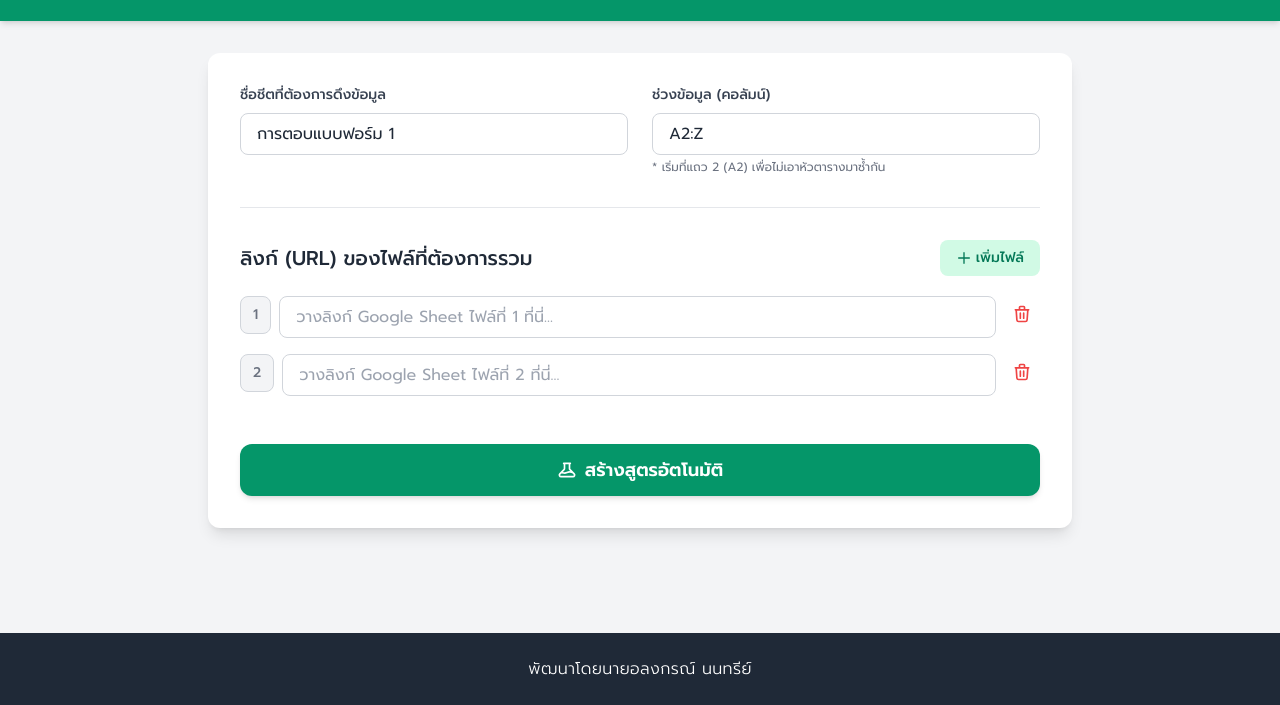
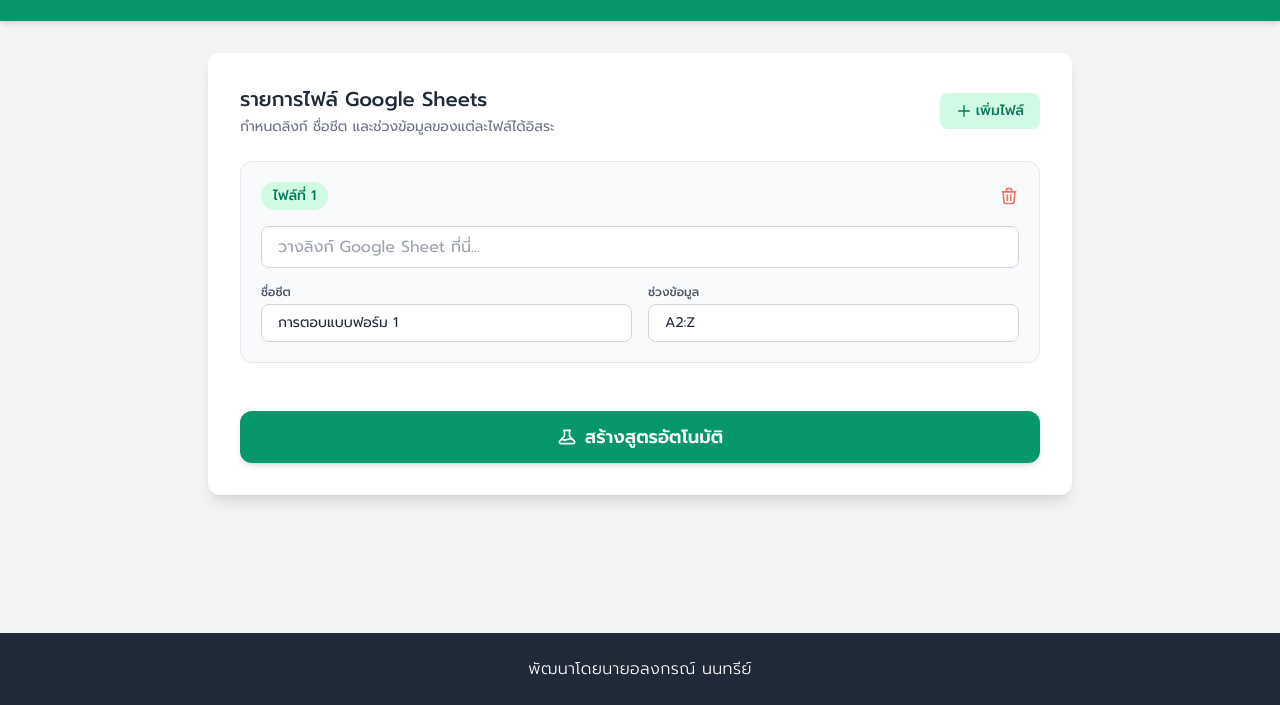
Before and after one commit to alongkonan/kritbio, a plain HTML site: page free/gsfg/index.html in a window 1280 px wide. Shown: the part 95-800 px from the top of the page. Drawn offline with nearby package versions, Linux system fonts and the light colour scheme.

Commit message:
Update index.html

```diff
--- a/free/gsfg/index.html
+++ b/free/gsfg/index.html
@@ -36,51 +36,43 @@
 
         <div class="bg-white rounded-xl shadow-lg p-6 md:p-8 space-y-8">
 
-            <!-- ตั้งค่าชีตและคอลัมน์ -->
-            <div class="grid grid-cols-1 md:grid-cols-2 gap-6">
+            <!-- ส่วนรายการไฟล์และตั้งค่า -->
             <div>
-                    <label class="block text-sm font-medium text-gray-700 mb-2">ชื่อชีตที่ต้องการดึงข้อมูล</label>
-                    <input type="text" id="sheetName" value="การตอบแบบฟอร์ม 1"
-                           class="w-full px-4 py-2 border border-gray-300 rounded-lg focus:ring-2 focus:ring-emerald-500 focus:border-emerald-500 outline-none transition-all"
-                           placeholder="เช่น การตอบแบบฟอร์ม 1 หรือ Form Responses 1">
+                <div class="flex flex-col sm:flex-row justify-between items-start sm:items-center mb-6 gap-4">
+                    <div>
+                        <h2 class="text-xl font-medium text-gray-800">รายการไฟล์ Google Sheets</h2>
+                        <p class="text-sm text-gray-500 mt-1">กำหนดลิงก์ ชื่อชีต และช่วงข้อมูลของแต่ละไฟล์ได้อิสระ</p>
                     </div>
-                <div>
-                    <label class="block text-sm font-medium text-gray-700 mb-2">ช่วงข้อมูล (คอลัมน์)</label>
-                    <input type="text" id="range" value="A2:Z"
-                           class="w-full px-4 py-2 border border-gray-300 rounded-lg focus:ring-2 focus:ring-emerald-500 focus:border-emerald-500 outline-none transition-all"
-                           placeholder="เช่น A2:Z หรือ A2:F">
-                    <p class="text-xs text-gray-500 mt-1">* เริ่มที่แถว 2 (A2) เพื่อไม่เอาหัวตารางมาซ้ำกัน</p>
-                </div>
-            </div>
-
-            <hr class="border-gray-200">
-
-            <!-- ส่วนใส่ URL -->
-            <div>
-                <div class="flex justify-between items-center mb-4">
-                    <h2 class="text-xl font-medium text-gray-800">ลิงก์ (URL) ของไฟล์ที่ต้องการรวม</h2>
-                    <button onclick="addUrlInput()" class="bg-emerald-100 text-emerald-700 hover:bg-emerald-200 px-4 py-2 rounded-lg text-sm font-medium transition-colors flex items-center">
+                    <button onclick="addUrlInput()" class="bg-emerald-100 text-emerald-700 hover:bg-emerald-200 px-4 py-2 rounded-lg text-sm font-medium transition-colors flex items-center whitespace-nowrap">
                         <svg class="w-4 h-4 mr-1" fill="none" stroke="currentColor" viewBox="0 0 24 24"><path stroke-linecap="round" stroke-linejoin="round" stroke-width="2" d="M12 4v16m8-8H4"></path></svg>
                         เพิ่มไฟล์
                     </button>
                 </div>
 
-                <div id="urlContainer" class="space-y-3">
-                    <!-- URL Input 1 -->
-                    <div class="flex gap-2 items-start url-group">
-                        <span class="bg-gray-100 border border-gray-300 text-gray-500 px-3 py-2 rounded-lg text-sm font-medium mt-1">1</span>
-                        <input type="text" class="url-input flex-1 px-4 py-2 border border-gray-300 rounded-lg focus:ring-2 focus:ring-emerald-500 focus:border-emerald-500 outline-none transition-all mt-1" placeholder="วางลิงก์ Google Sheet ไฟล์ที่ 1 ที่นี่...">
-                        <button onclick="removeUrlInput(this)" class="mt-1 p-2 text-red-500 hover:bg-red-50 rounded-lg transition-colors" title="ลบไฟล์นี้">
+                <div id="urlContainer" class="space-y-4">
+                    <!-- File Block 1 -->
+                    <div class="url-group bg-gray-50 p-5 rounded-xl border border-gray-200 relative">
+                        <div class="flex justify-between items-center mb-4">
+                            <span class="font-medium text-emerald-700 bg-emerald-100 px-3 py-1 rounded-full text-sm">ไฟล์ที่ <span class="file-number">1</span></span>
+                            <button onclick="removeUrlInput(this)" class="text-red-400 hover:text-red-600 transition-colors" title="ลบไฟล์นี้">
                                 <svg class="w-5 h-5" fill="none" stroke="currentColor" viewBox="0 0 24 24"><path stroke-linecap="round" stroke-linejoin="round" stroke-width="2" d="M19 7l-.867 12.142A2 2 0 0116.138 21H7.862a2 2 0 01-1.995-1.858L5 7m5 4v6m4-6v6m1-10V4a1 1 0 00-1-1h-4a1 1 0 00-1 1v3M4 7h16"></path></svg>
                             </button>
                         </div>
-                    <!-- URL Input 2 -->
-                    <div class="flex gap-2 items-start url-group">
-                        <span class="bg-gray-100 border border-gray-300 text-gray-500 px-3 py-2 rounded-lg text-sm font-medium mt-1">2</span>
-                        <input type="text" class="url-input flex-1 px-4 py-2 border border-gray-300 rounded-lg focus:ring-2 focus:ring-emerald-500 focus:border-emerald-500 outline-none transition-all mt-1" placeholder="วางลิงก์ Google Sheet ไฟล์ที่ 2 ที่นี่...">
-                        <button onclick="removeUrlInput(this)" class="mt-1 p-2 text-red-500 hover:bg-red-50 rounded-lg transition-colors" title="ลบไฟล์นี้">
-                            <svg class="w-5 h-5" fill="none" stroke="currentColor" viewBox="0 0 24 24"><path stroke-linecap="round" stroke-linejoin="round" stroke-width="2" d="M19 7l-.867 12.142A2 2 0 0116.138 21H7.862a2 2 0 01-1.995-1.858L5 7m5 4v6m4-6v6m1-10V4a1 1 0 00-1-1h-4a1 1 0 00-1 1v3M4 7h16"></path></svg>
-                        </button>
+                        <div class="space-y-4">
+                            <div>
+                                <input type="text" class="url-input w-full px-4 py-2 border border-gray-300 rounded-lg focus:ring-2 focus:ring-emerald-500 focus:border-emerald-500 outline-none transition-all" placeholder="วางลิงก์ Google Sheet ที่นี่...">
+                            </div>
+                            <div class="grid grid-cols-1 md:grid-cols-2 gap-4">
+                                <div>
+                                    <label class="block text-xs font-medium text-gray-600 mb-1">ชื่อชีต</label>
+                                    <input type="text" class="sheet-name-input w-full px-4 py-2 border border-gray-300 rounded-lg focus:ring-2 focus:ring-emerald-500 focus:border-emerald-500 outline-none text-sm" value="การตอบแบบฟอร์ม 1">
+                                </div>
+                                <div>
+                                    <label class="block text-xs font-medium text-gray-600 mb-1">ช่วงข้อมูล</label>
+                                    <input type="text" class="range-input w-full px-4 py-2 border border-gray-300 rounded-lg focus:ring-2 focus:ring-emerald-500 focus:border-emerald-500 outline-none text-sm" value="A2:Z">
+                                </div>
+                            </div>
+                        </div>
                     </div>
                 </div>
             </div>
@@ -129,8 +121,7 @@
         function updateUrlNumbers() {
             const groups = document.querySelectorAll('.url-group');
             groups.forEach((group, index) => {
-                group.querySelector('span').textContent = index + 1;
-                group.querySelector('input').placeholder = `วางลิงก์ Google Sheet ไฟล์ที่ ${index + 1} ที่นี่...`;
+                group.querySelector('.file-number').textContent = index + 1;
             });
         }
 
@@ -138,13 +129,29 @@
         function addUrlInput() {
             const container = document.getElementById('urlContainer');
             const newGroup = document.createElement('div');
-            newGroup.className = 'flex gap-2 items-start url-group';
+            newGroup.className = 'url-group bg-gray-50 p-5 rounded-xl border border-gray-200 relative';
             newGroup.innerHTML = `
-                <span class="bg-gray-100 border border-gray-300 text-gray-500 px-3 py-2 rounded-lg text-sm font-medium mt-1"></span>
-                <input type="text" class="url-input flex-1 px-4 py-2 border border-gray-300 rounded-lg focus:ring-2 focus:ring-emerald-500 focus:border-emerald-500 outline-none transition-all mt-1">
-                <button onclick="removeUrlInput(this)" class="mt-1 p-2 text-red-500 hover:bg-red-50 rounded-lg transition-colors" title="ลบไฟล์นี้">
+                <div class="flex justify-between items-center mb-4">
+                    <span class="font-medium text-emerald-700 bg-emerald-100 px-3 py-1 rounded-full text-sm">ไฟล์ที่ <span class="file-number"></span></span>
+                    <button onclick="removeUrlInput(this)" class="text-red-400 hover:text-red-600 transition-colors" title="ลบไฟล์นี้">
                         <svg class="w-5 h-5" fill="none" stroke="currentColor" viewBox="0 0 24 24"><path stroke-linecap="round" stroke-linejoin="round" stroke-width="2" d="M19 7l-.867 12.142A2 2 0 0116.138 21H7.862a2 2 0 01-1.995-1.858L5 7m5 4v6m4-6v6m1-10V4a1 1 0 00-1-1h-4a1 1 0 00-1 1v3M4 7h16"></path></svg>
                     </button>
+                </div>
+                <div class="space-y-4">
+                    <div>
+                        <input type="text" class="url-input w-full px-4 py-2 border border-gray-300 rounded-lg focus:ring-2 focus:ring-emerald-500 focus:border-emerald-500 outline-none transition-all" placeholder="วางลิงก์ Google Sheet ที่นี่...">
+                    </div>
+                    <div class="grid grid-cols-1 md:grid-cols-2 gap-4">
+                        <div>
+                            <label class="block text-xs font-medium text-gray-600 mb-1">ชื่อชีต</label>
+                            <input type="text" class="sheet-name-input w-full px-4 py-2 border border-gray-300 rounded-lg focus:ring-2 focus:ring-emerald-500 focus:border-emerald-500 outline-none text-sm" value="การตอบแบบฟอร์ม 1">
+                        </div>
+                        <div>
+                            <label class="block text-xs font-medium text-gray-600 mb-1">ช่วงข้อมูล</label>
+                            <input type="text" class="range-input w-full px-4 py-2 border border-gray-300 rounded-lg focus:ring-2 focus:ring-emerald-500 focus:border-emerald-500 outline-none text-sm" value="A2:Z">
+                        </div>
+                    </div>
+                </div>
             `;
             container.appendChild(newGroup);
             updateUrlNumbers();
@@ -154,7 +161,7 @@
         function removeUrlInput(button) {
             const container = document.getElementById('urlContainer');
             if (container.children.length > 1) {
-                button.parentElement.remove();
+                button.closest('.url-group').remove();
                 updateUrlNumbers();
             } else {
                 showMessage("ต้องมีไฟล์อย่างน้อย 1 ไฟล์ครับ", true);
@@ -163,20 +170,17 @@
 
         // สร้างสูตร
         function generateFormula() {
-            const sheetNameInput = document.getElementById('sheetName').value.trim();
-            const sheetName = sheetNameInput || 'การตอบแบบฟอร์ม 1';
-
-            const rangeInput = document.getElementById('range').value.trim();
-            const range = rangeInput || 'A2:Z';
-
-            const urlInputs = document.querySelectorAll('.url-input');
+            const groups = document.querySelectorAll('.url-group');
             let importRanges = [];
 
-            urlInputs.forEach(input => {
-                let url = input.value.trim();
-                if (url) {
+            groups.forEach(group => {
+                let urlInput = group.querySelector('.url-input').value.trim();
+                let sheetName = group.querySelector('.sheet-name-input').value.trim() || 'การตอบแบบฟอร์ม 1';
+                let range = group.querySelector('.range-input').value.trim() || 'A2:Z';
+
+                if (urlInput) {
                     // ลบ query parameters ออกเพื่อให้ URL สะอาดขึ้น (เผื่อผู้ใช้ก๊อปปี้มาติด ?usp=sharing)
-                    let cleanUrl = url.split('?')[0];
+                    let cleanUrl = urlInput.split('?')[0];
                     importRanges.push(`  IMPORTRANGE("${cleanUrl}", "${sheetName}!${range}")`);
                 }
             });
```
Lines whose indentation alone changed are shown as unchanged.
